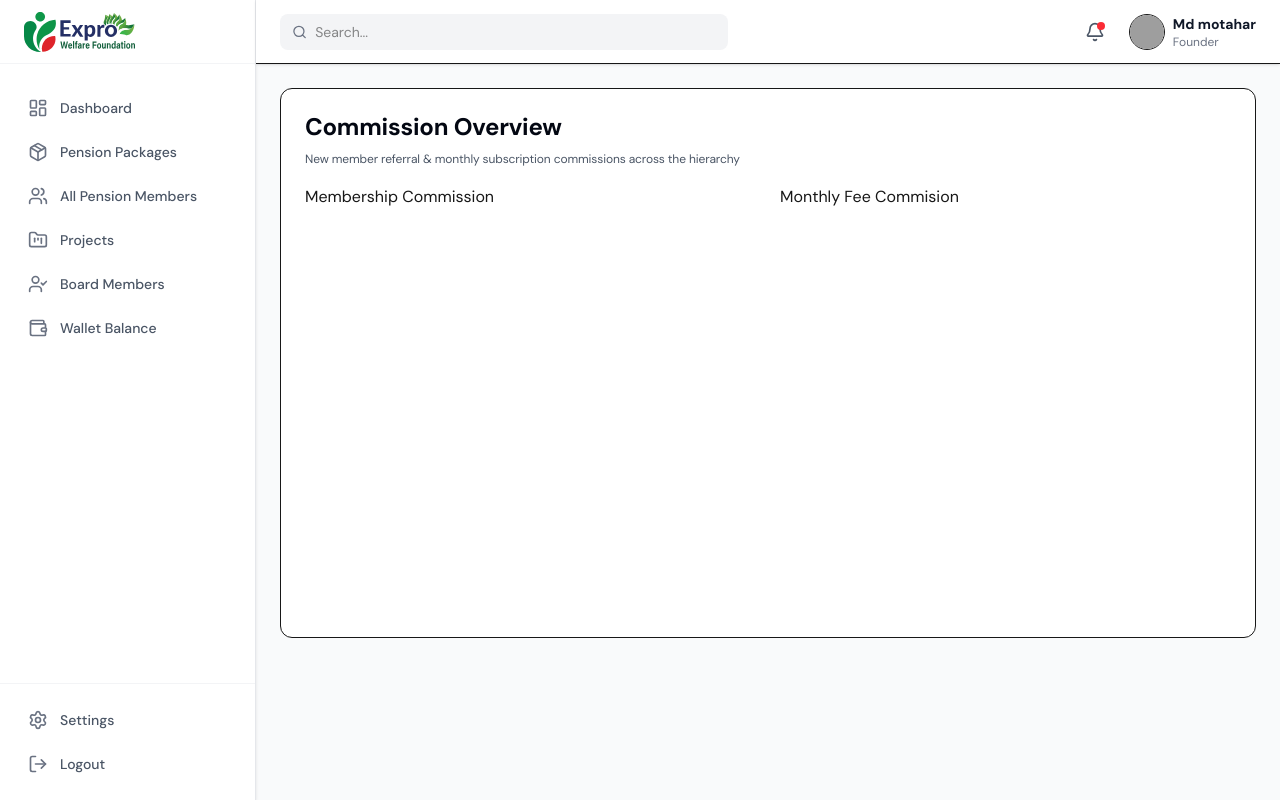
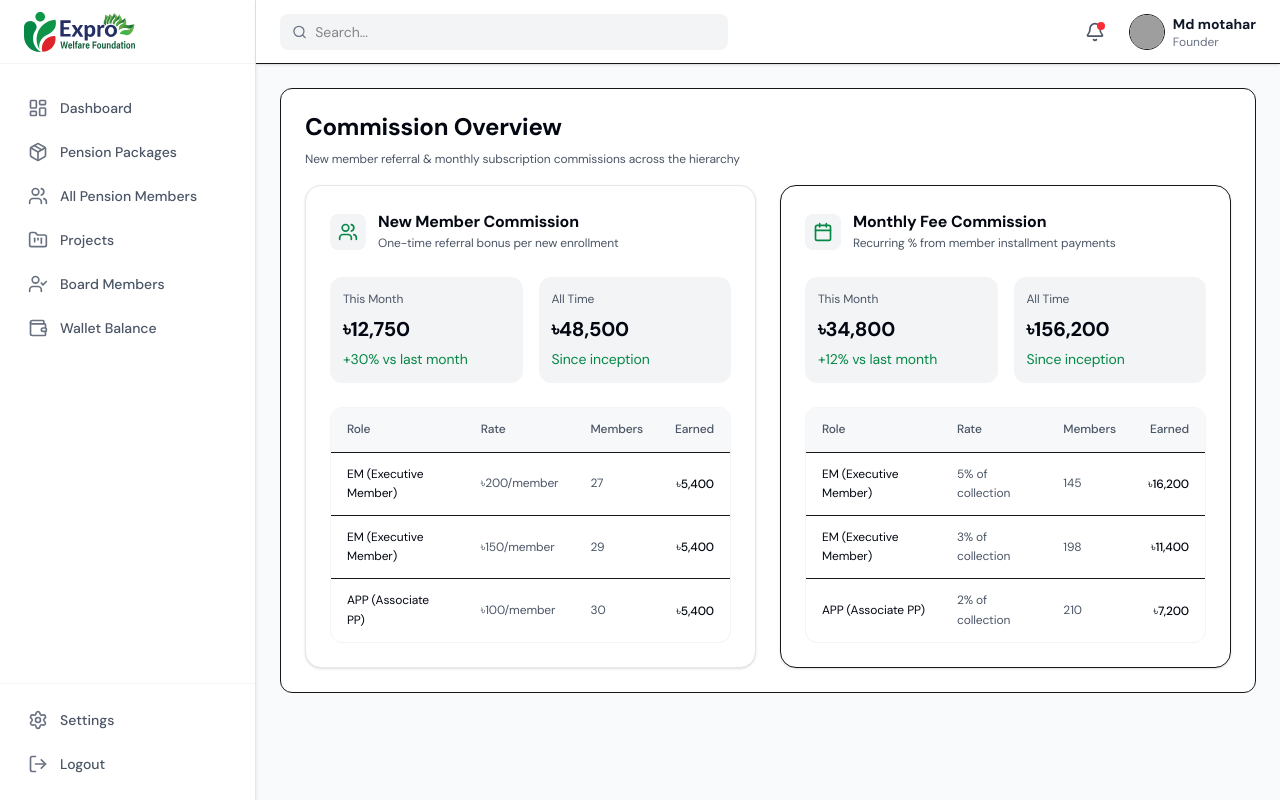
Before and after one commit to niduslab/Expro-Frontend, a Next.js app: page /admin/commission in a window 1280 px wide. Built offline with nearby package versions, Linux system fonts and the light colour scheme; grey boxes are pictures that could not be loaded; a web font is replaced by a local one.

Commit message:
added commission overview section

```diff
--- a/app/(auth)/admin/commission/memberCommission.tsx
+++ b/app/(auth)/admin/commission/memberCommission.tsx
@@ -1,7 +1,104 @@
-export default function MemberCommission() {
+import { Users } from "lucide-react";
+
+export default function MemberCommissionCard() {
+  const data = [
+    {
+      role: "EM (Executive Member)",
+      rate: "৳200/member",
+      members: 27,
+      earned: "৳5,400",
+    },
+    {
+      role: "EM (Executive Member)",
+      rate: "৳150/member",
+      members: 29,
+      earned: "৳5,400",
+    },
+    {
+      role: "APP (Associate PP)",
+      rate: "৳100/member",
+      members: 30,
+      earned: "৳5,400",
+    },
+  ];
+
   return (
-    <>
-      <div>Membership Commission</div>
-    </>
+    <div className="w-full container  rounded-2xl border border-[#E5E7EB] bg-white p-6 shadow-sm">
+      {/* Header */}
+      <div className="flex items-center gap-3 mb-6">
+        <div className="p-2 bg-[#F3F4F6] rounded-lg">
+          <Users className="text-[#068847]" size={20} />
+        </div>
+
+        <div>
+          <h2 className="font-semibold text-[16px] leading-[150%] tracking-[-0.01em] align-middle text-[#030712]">
+            New Member Commission
+          </h2>
+          <p className="font-normal text-[12px] leading-[160%] tracking-[-0.01em] align-middle text-[#4A5565]">
+            One-time referral bonus per new enrollment
+          </p>
+        </div>
+      </div>
+
+      {/* Stats */}
+      <div className="grid grid-cols-1 md:grid-cols-2 gap-4 mb-6">
+        <div className="bg-[#F3F4F6] border border-[#F3F4F6] rounded-xl p-3 flex flex-col gap-2">
+          <p className="font-normal text-[12px] leading-[160%] tracking-[-0.01em] text-[#4A5565]">
+            This Month
+          </p>
+          <p className="font-semibold text-[20px] leading-[120%] tracking-[-0.01em] text-[#030712]">
+            ৳12,750
+          </p>
+          <p className="font-normal text-[14px] leading-[150%] tracking-[-0.01em] text-[#068847]">
+            +30% vs last month
+          </p>
+        </div>
+
+        <div className="bg-[#F3F4F6]  border border-[#F3F4F6] rounded-xl p-3 flex flex-col gap-2">
+          <p className="font-normal text-[12px] leading-[160%] tracking-[-0.01em] text-[#4A5565]">
+            All Time
+          </p>
+          <p className="font-semibold text-[20px] leading-[120%] tracking-[-0.01em] text-[#030712]">
+            ৳48,500
+          </p>
+          <p className="font-normal text-[14px] leading-[150%] tracking-[-0.01em] text-[#068847]">
+            Since inception
+          </p>
+        </div>
+      </div>
+
+      {/* Table */}
+      <div className="overflow-hidden  border border-[#F3F4F6] rounded-xl">
+        <table className="w-full ">
+          <thead className=" bg-[#EBEDF066] text-[#4A5565] font-normal text-[12px] leading-[160%] tracking-[-0.01em] align-middle">
+            <tr>
+              <th className="text-left px-4 py-3 font-medium">Role</th>
+              <th className="text-left px-4 py-3 font-medium">Rate</th>
+              <th className="text-left px-4 py-3 font-medium">Members</th>
+              <th className="text-right px-4 py-3 font-medium">Earned</th>
+            </tr>
+          </thead>
+
+          <tbody>
+            {data.map((item, i) => (
+              <tr key={i} className="border-t">
+                <td className="px-4 py-3 font-normal text-[12px] leading-[160%] tracking-[-0.01em] align-middle text-[#030712]">
+                  {item.role}
+                </td>
+                <td className="px-4 py-3 text-[#4A5565] font-normal text-[12px] leading-[160%] tracking-[-0.01em]">
+                  {item.rate}
+                </td>
+                <td className="px-4 py-3 text-[#4A5565] font-normal text-[12px] leading-[160%] tracking-[-0.01em]">
+                  {item.members}
+                </td>
+                <td className="px-4 py-3 font-medium text-[12px] leading-[150%] tracking-[-0.01em] text-right text-[#030712]">
+                  {item.earned}
+                </td>
+              </tr>
+            ))}
+          </tbody>
+        </table>
+      </div>
+    </div>
   );
 }
--- a/app/(auth)/admin/commission/monthlyFeeCommission.tsx
+++ b/app/(auth)/admin/commission/monthlyFeeCommission.tsx
@@ -1,7 +1,104 @@
-export default function MonthlyFeeCommission() {
+import { Calendar } from "lucide-react";
+
+export default function MonthlyFeeCommissionCard() {
+  const data = [
+    {
+      role: "EM (Executive Member)",
+      rate: "5% of collection",
+      members: 145,
+      earned: "৳16,200",
+    },
+    {
+      role: "EM (Executive Member)",
+      rate: "3% of collection",
+      members: 198,
+      earned: "৳11,400",
+    },
+    {
+      role: "APP (Associate PP)",
+      rate: "2% of collection",
+      members: 210,
+      earned: "৳7,200",
+    },
+  ];
+
   return (
-    <>
-      <div>Monthly Fee Commision</div>
-    </>
+    <div className="w-full container rounded-2xl border bg-white p-6 shadow-sm">
+      {/* Header */}
+      <div className="flex items-center gap-3 mb-6">
+        <div className="p-2 bg-[#F3F4F6] rounded-lg">
+          <Calendar className="text-[#068847]" size={20} />
+        </div>
+
+        <div>
+          <h2 className="font-semibold text-[16px] leading-[150%] tracking-[-0.01em] align-middle text-[#030712]">
+            Monthly Fee Commission
+          </h2>
+          <p className="font-normal text-[12px] leading-[160%] tracking-[-0.01em] align-middle text-[#4A5565]">
+            Recurring % from member installment payments
+          </p>
+        </div>
+      </div>
+
+      {/* Stats */}
+      <div className="grid grid-cols-1 md:grid-cols-2  gap-4 mb-6">
+        <div className="bg-[#F3F4F6] border border-[#F3F4F6] rounded-xl p-3 flex flex-col gap-2">
+          <p className="font-normal text-[12px] leading-[160%] tracking-[-0.01em] text-[#4A5565]">
+            This Month
+          </p>
+          <p className="font-semibold text-[20px] leading-[120%] tracking-[-0.01em] text-[#030712]">
+            ৳34,800
+          </p>
+          <p className="font-normal text-[14px] leading-[150%] tracking-[-0.01em] text-[#068847]">
+            +12% vs last month
+          </p>
+        </div>
+
+        <div className="bg-[#F3F4F6]  border border-[#F3F4F6] rounded-xl p-3 flex flex-col gap-2">
+          <p className="font-normal text-[12px] leading-[160%] tracking-[-0.01em] text-[#4A5565]">
+            All Time
+          </p>
+          <p className="font-semibold text-[20px] leading-[120%] tracking-[-0.01em] text-[#030712]">
+            ৳156,200
+          </p>
+          <p className="font-normal text-[14px] leading-[150%] tracking-[-0.01em] text-[#068847]">
+            Since inception
+          </p>
+        </div>
+      </div>
+
+      {/* Table */}
+      <div className="overflow-hidden border border-[#F3F4F6] rounded-xl">
+        <table className="w-full ">
+          <thead className=" bg-[#EBEDF066] text-[#4A5565] font-normal text-[12px] leading-[160%] tracking-[-0.01em] align-middle">
+            <tr>
+              <th className="text-left px-4 py-3 font-medium">Role</th>
+              <th className="text-left px-4 py-3 font-medium">Rate</th>
+              <th className="text-left px-4 py-3 font-medium">Members</th>
+              <th className="text-right px-4 py-3 font-medium">Earned</th>
+            </tr>
+          </thead>
+
+          <tbody>
+            {data.map((item, i) => (
+              <tr key={i} className="border-t">
+                <td className="px-4 py-3 font-normal text-[12px] leading-[160%] tracking-[-0.01em] align-middle text-[#030712]">
+                  {item.role}
+                </td>
+                <td className="px-4 py-3 text-[#4A5565] font-normal text-[12px] leading-[160%] tracking-[-0.01em]">
+                  {item.rate}
+                </td>
+                <td className="px-4 py-3 text-[#4A5565] font-normal text-[12px] leading-[160%] tracking-[-0.01em]">
+                  {item.members}
+                </td>
+                <td className="px-4 py-3 font-medium text-[12px] leading-[150%] tracking-[-0.01em] text-right text-[#030712]">
+                  {item.earned}
+                </td>
+              </tr>
+            ))}
+          </tbody>
+        </table>
+      </div>
+    </div>
   );
 }
--- a/app/(auth)/admin/commission/page.tsx
+++ b/app/(auth)/admin/commission/page.tsx
@@ -1,5 +1,5 @@
-import MemberCommission from "./memberCommission";
-import MonthlyFeeCommission from "./monthlyFeeCommission";
+import MemberCommissionCard from "./memberCommission";
+import MonthlyFeeCommissionCard from "./monthlyFeeCommission";
 
 export default function CommissionOverview() {
   return (
@@ -13,12 +13,12 @@ export default function CommissionOverview() {
           hierarchy
         </span>
       </div>
-      <div className="flex flex-col sm:flex-row items-center justify-evenly gap-6">
-        <div className="h-107 w-full ">
-          <MemberCommission />
+      <div className="flex flex-col h-full lg:flex-row items-center justify-evenly gap-6">
+        <div className=" w-full ">
+          <MemberCommissionCard />
         </div>
-        <div className="h-107   w-full">
-          <MonthlyFeeCommission />
+        <div className=" w-full">
+          <MonthlyFeeCommissionCard />
         </div>
       </div>
     </div>
```
